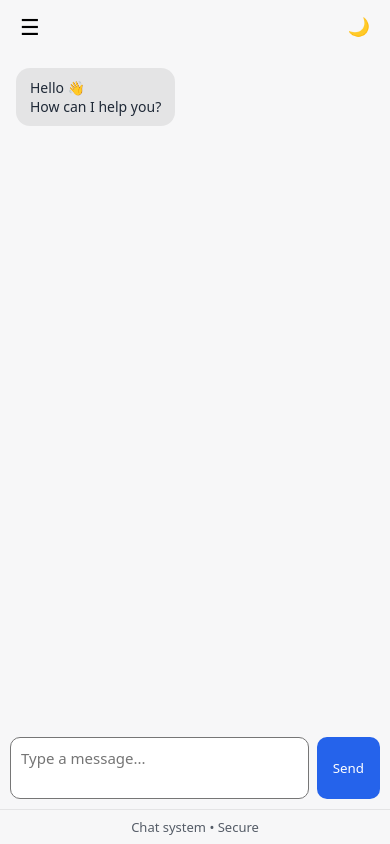
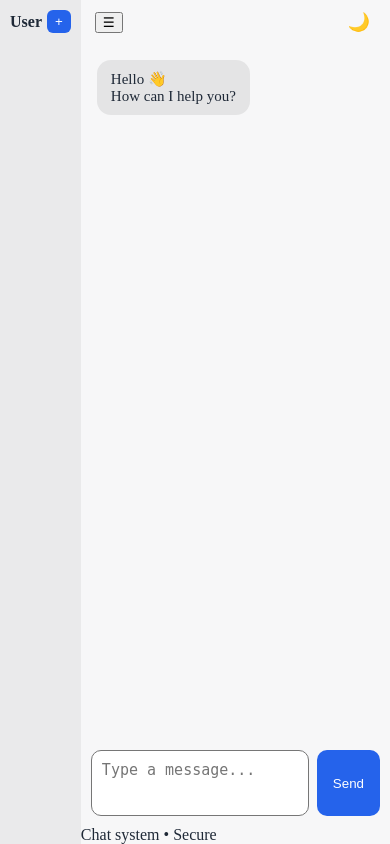
Before and after one commit to vs3241249-dotcom/my-personal-ai, a Flask app: page / in a window 390 px wide. Run offline with Flask 3, Linux system fonts and the light colour scheme.

Commit message:
Update style.css

```diff
--- a/static/style.css
+++ b/static/style.css
@@ -1,5 +1,4 @@
-/* ================= BASE ================= */
-* {
+style: * {
   box-sizing: border-box;
   font-family: system-ui, -apple-system, BlinkMacSystemFont;
 }
@@ -62,35 +59,25 @@ body.dark .sidebar {
   margin-bottom: 4px;
   display: flex;
   justify-content: space-between;
-  align-items: center;
 }
 
 .chat-title.active {
   background: #2563eb;
-  color: #fff;
+  color: white;
 }
 
-/* ================= MAIN ================= */
+/* MAIN */
 .main {
   flex: 1;
   display: flex;
   flex-direction: column;
 }
 
-/* ================= TOP BAR ================= */
 .top-bar {
   padding: 10px 14px;
   display: flex;
   justify-content: space-between;
   align-items: center;
-}
-
-.menu-btn {
-  display: none;
-  background: none;
-  border: none;
-  font-size: 22px;
-  cursor: pointer;
 }
 
 #themeToggle {
@@ -222,75 +145,102 @@ textarea {
 button#send {
   border: none;
   background: #2563eb;
-  color: #fff;
+  color: white;
   border-radius: 10px;
   padding: 0 16px;
   cursor: pointer;
 }
 
-/* ================= FOOTER ================= */
-.footer {
-  text-align: center;
-  font-size: 13px;
-  padding: 8px 12px;
-  opacity: 0.75;
-  border-top: 1px solid rgba(0,0,0,0.1);
-  user-select: none;
+/* CONTEXT MENU */
+.context-menu {
+  position: absolute;
+  background: #111;
+  color: white;
+  border-radius: 8px;
+  display: none;
+  z-index: 999;
 }
 
-body.dark .footer {
-  border-top: 1px solid #1e293b;
-  color: #9ca3af;
+.context-menu div {
+  padding: 8px 12px;
+  cursor: pointer;
 }
 
-.footer:hover {
+.context-menu div:hover {
+  background: #2563eb;
+}
+.more-btn {
+  background: none;
+  border: none;
+  color: inherit;
+  cursor: pointer;
+  font-size: 18px;
+  padding: 4px;
+}
+
+.msg.user .more-btn {
+  position: absolute;
+  top: 6px;
+  left: -26px;      /* 👈 bubble ke LEFT side */
+  opacity: 0;
+}
+
+.msg.bot .more-btn {
+  position: absolute;
+  top: 6px;
+  right: -26px;
+  opacity: 0;
+}
+
+
+.msg:hover .more-btn {
   opacity: 1;
 }
 
-/* ================= MOBILE (CHATGPT STYLE) ================= */
-@media (max-width: 768px) {
-
-  .menu-btn {
-    display: block;
+.chat-title .more-btn {
+  opacity: 1;
+  font-size: 16px;
 }
 
-  .app {
-    position: relative;
+.context-menu {
+  background: #111;
+  color: #fff;
+  border-radius: 10px;
+  min-width: 120px;
+  box-shadow: 0 10px 30px rgba(0,0,0,.3);
+}
+/* INLINE MENU (3-dot click) */
+.inline-menu {
+  position: absolute;
+  right: 8px;
+  top: 36px;
+  background: #111;
+  border-radius: 10px;
   overflow: hidden;
+  z-index: 10;
+  box-shadow: 0 10px 30px rgba(0,0,0,.4);
 }
 
-  /* Sidebar slide */
-  .sidebar {
-    position: fixed;
-    top: 0;
-    left: -260px;
-    height: 100vh;
-    z-index: 3000;
-    transition: left 0.3s ease;
+.inline-menu .menu-item {
+  padding: 8px 14px;
+  font-size: 14px;
+  cursor: pointer;
+  white-space: nowrap;
 }
 
-  .sidebar.open {
-    left: 0;
+.inline-menu .menu-item:hover {
+  background: #2563eb;
+  color: white;
+}
+body {
+  overflow: hidden;   /* ⛔ NO PAGE SCROLL */
 }
 
-  .main {
-    width: 100%;
+.chat {
+  overflow-y: auto;
+  scrollbar-width: none;        /* Firefox */
 }
 
-  .msg {
-    max-width: 85%;
-    font-size: 14px;
+.chat::-webkit-scrollbar {
+  display: none;                /* Chrome */
 }
-
-  .more-btn {
-    opacity: 1;
-  }
-
-  .msg.user .more-btn {
-    left: -20px;
-  }
-
-  .msg.bot .more-btn {
-    right: -20px;
-  }
-}
```
Also changed, not shown: other parts of static/style.css (+6 -72 lines). Lines whose indentation alone changed are shown as unchanged.
